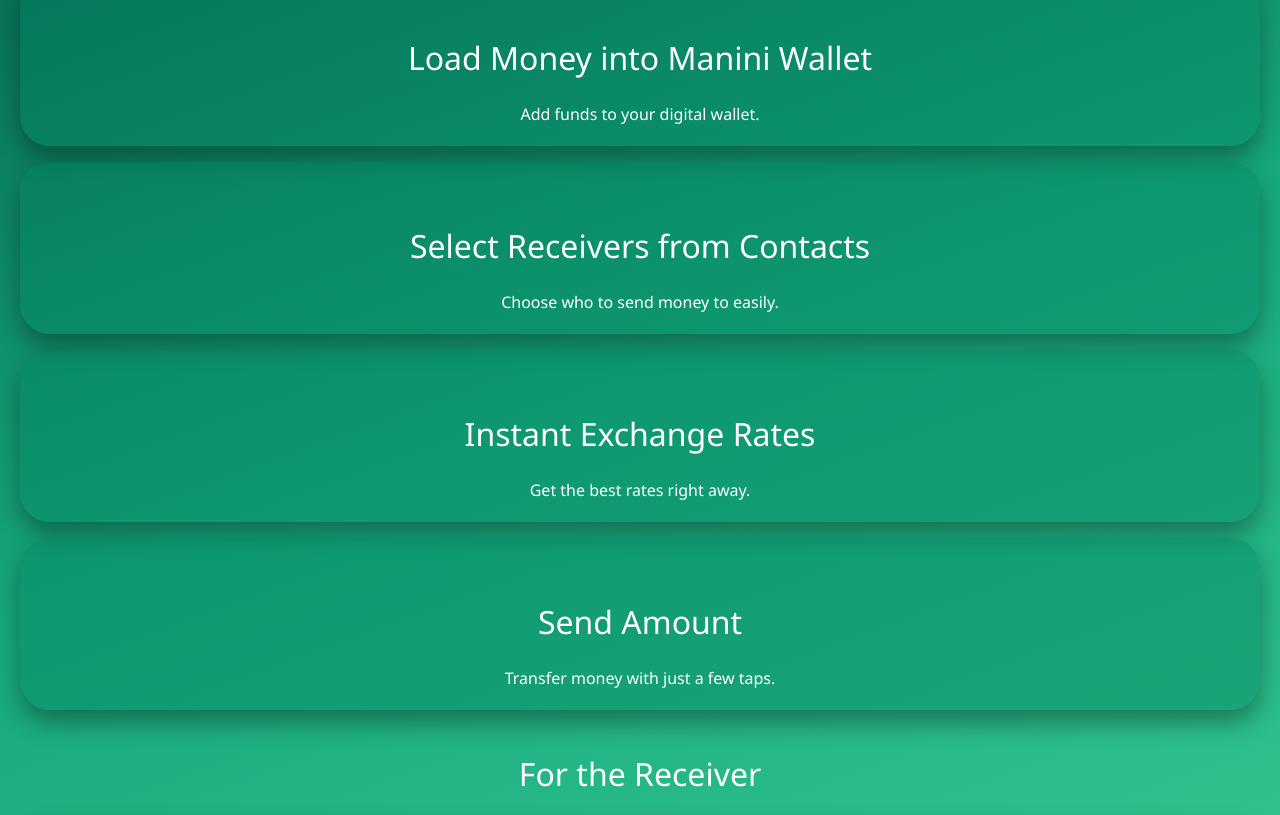
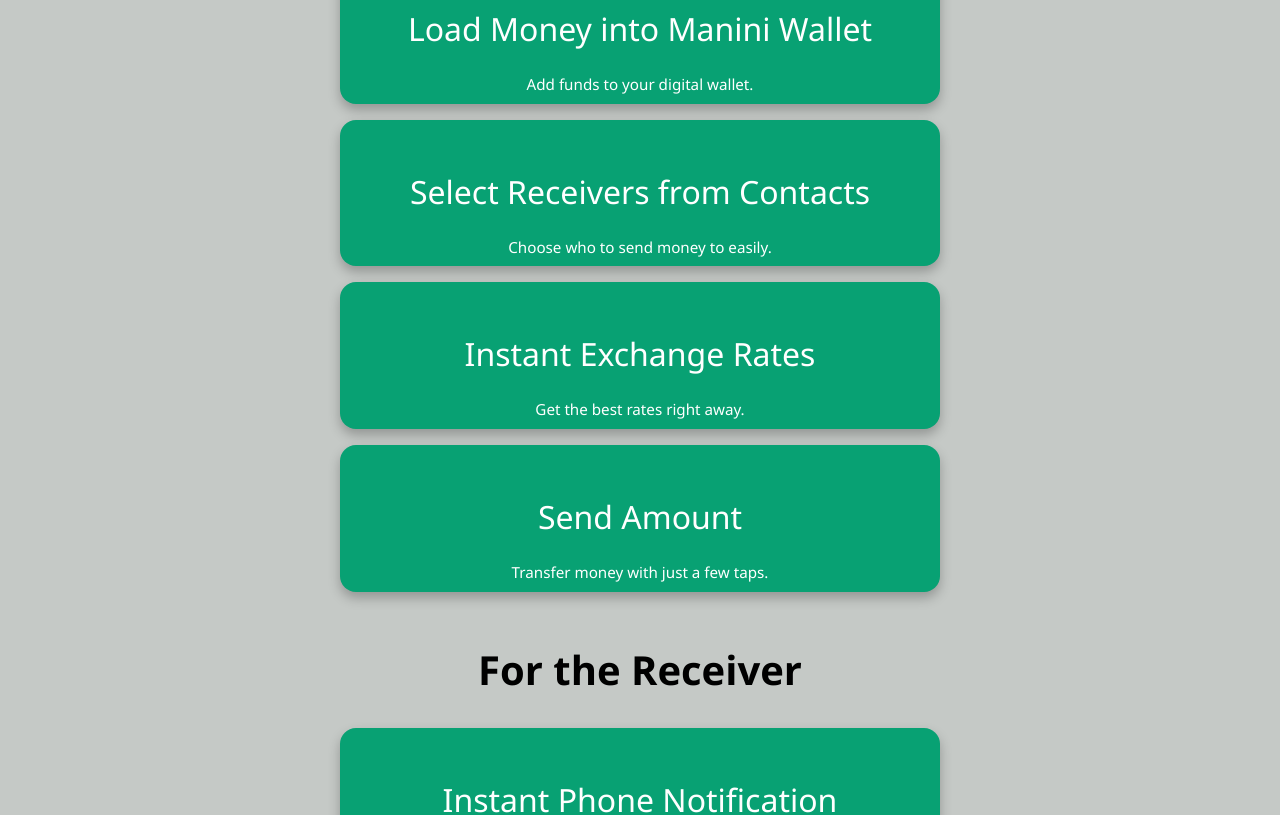
Before and after one commit to ManiniPay/ManiniPayLandingPage, a React (Create React App) app: page / in a window 1280 px wide. Shown: the part 4262-5077 px from the top of the page. Built offline with nearby package versions, Linux system fonts and the light colour scheme.

Commit message:
Latest Changes

```diff
--- a/src/components/HowItWorks.css
+++ b/src/components/HowItWorks.css
@@ -5,50 +5,63 @@
   text-align: center;
   padding: 40px 20px;
   border-radius: 12px;
-  color: white;
+  color: black;
+  background-color: black;
   font-family: 'Segoe UI', sans-serif;
 
-  background: linear-gradient(160deg, #005645 0%, #17A87E 40%, #31C48D 70%, #6FFF66 100%);
+  background: #C5C9C6;
 }
 
 /* Page body background slightly lighter */
 body {
-  background-color: #015C48;
+  background-color: lightgray;
   color: white;
 }
 
-/* Card styles – lighter background for better contrast */
-.step,
-.receiver-step {
-  border: none;
-  border-radius: 12px;
-  margin: 16px 0;
-  padding: 20px;
+.steps,
+.receiver-steps {
+  display: flex;
+  flex-direction: column;
+  align-items: center; /* center children horizontally */
+  margin-top:2px;
+}
 
-  background: rgba(0, 128, 96, 0.85); /* Lighter green with more opacity */
-  color: white;
-
-  box-shadow: 0 6px 12px rgba(0, 0, 0, 0.25);
-  transition: box-shadow 0.3s ease, transform 0.3s ease;
-}
 
 .step:hover,
 .receiver-step:hover {
-  box-shadow: 0 10px 18px rgba(0, 0, 0, 0.3);
-  transform: translateY(-4px);
+  box-shadow: 0 12px 24px rgba(0, 0, 0, 0.35);
+  transform: translateY(-3px);
 }
+
+
+
 
 /* Card headings */
 .step,
 .receiver-step {
-  background: rgba(0, 128, 96, 0.4); /* much lighter */
-  border-radius: 30px;
-  margin: 16px 0;
-  padding: 20px;
+  max-width: 600px;
+  width: 100%;          /* makes card take full width up to max-width */
+  margin: 8px 0;        /* vertical spacing only */
+  padding: 8px 16px;
+  border-radius: 16px;
+  background: #08A173;
   color: white;
-  box-shadow: 0 12px 24px rgba(0, 0, 0, 0.35);
+  box-shadow: 0 6px 12px rgba(0, 0, 0, 0.25);
   transition: box-shadow 0.3s ease, transform 0.3s ease;
+  font-size: 0.95rem;
+  text-align: center;
 }
+
+.record {
+  background-color: #f0f0f0; /* lighter grey */
+  color: black;
+  padding: 10px; /* optional for spacing */
+  margin-bottom: 8px; /* optional for spacing between records */
+  border-radius: 4px; /* optional for rounded corners */
+}
+
+
+
 
 
 
@@ -63,7 +76,7 @@
 .how-it-works h1 {
   font-size: 2.5rem;
   margin-bottom: 30px;
-  color: white;
+  color: black;
 }
 
 .how-it-works h2 {
@@ -74,6 +87,14 @@
   color: white;
 }
 
+.how-it-works .receiver {
+  color: black;
+  font-weight: 600;
+   font-size: 2.5rem;
+}
+
+
+
 h1, h2 {
   font-weight: 500;
 }
--- a/src/components/HowItWorks.jsx
+++ b/src/components/HowItWorks.jsx
@@ -42,7 +42,7 @@
           </motion.div>
         ))}
       </div>
-      <h2>For the Receiver</h2>
+      <h2 className='receiver'>For the Receiver</h2>
       <div className="receiver-steps">
         {receiverSteps.map((step, index) => (
           <motion.div
```
